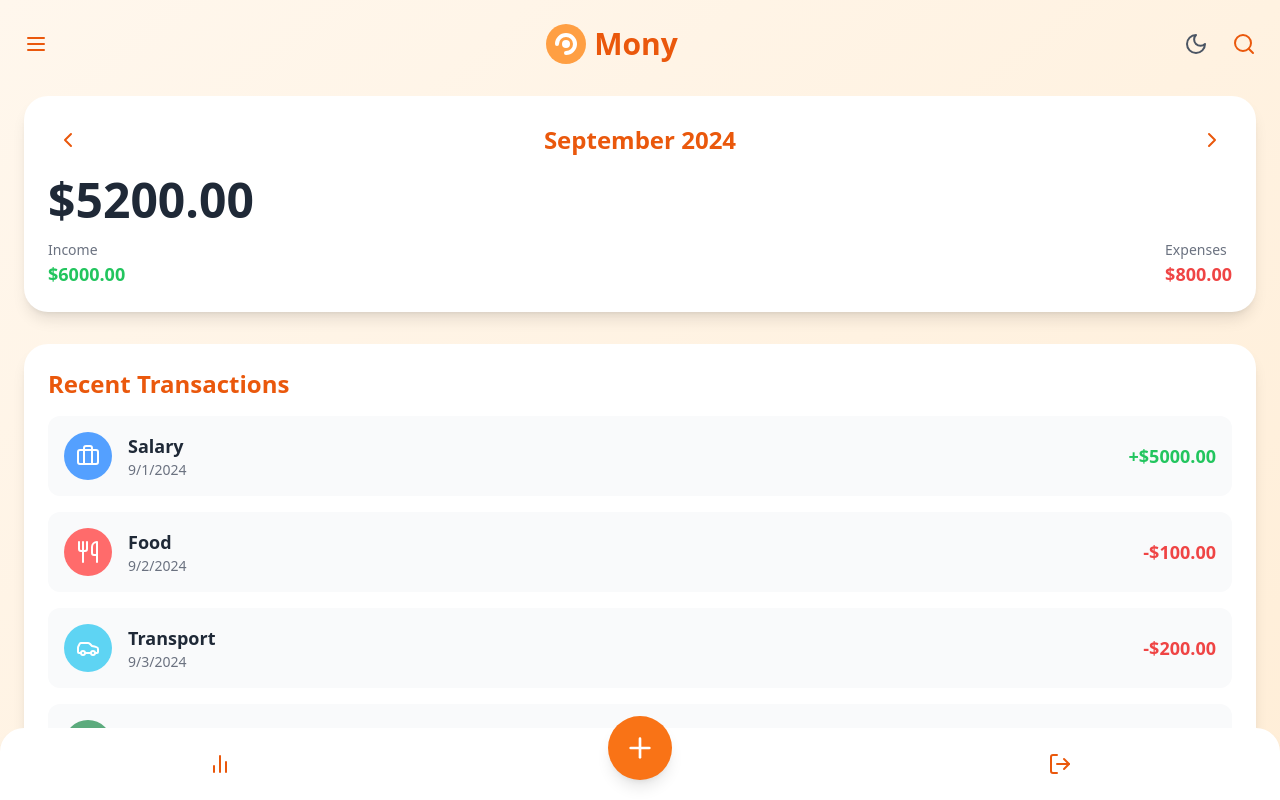
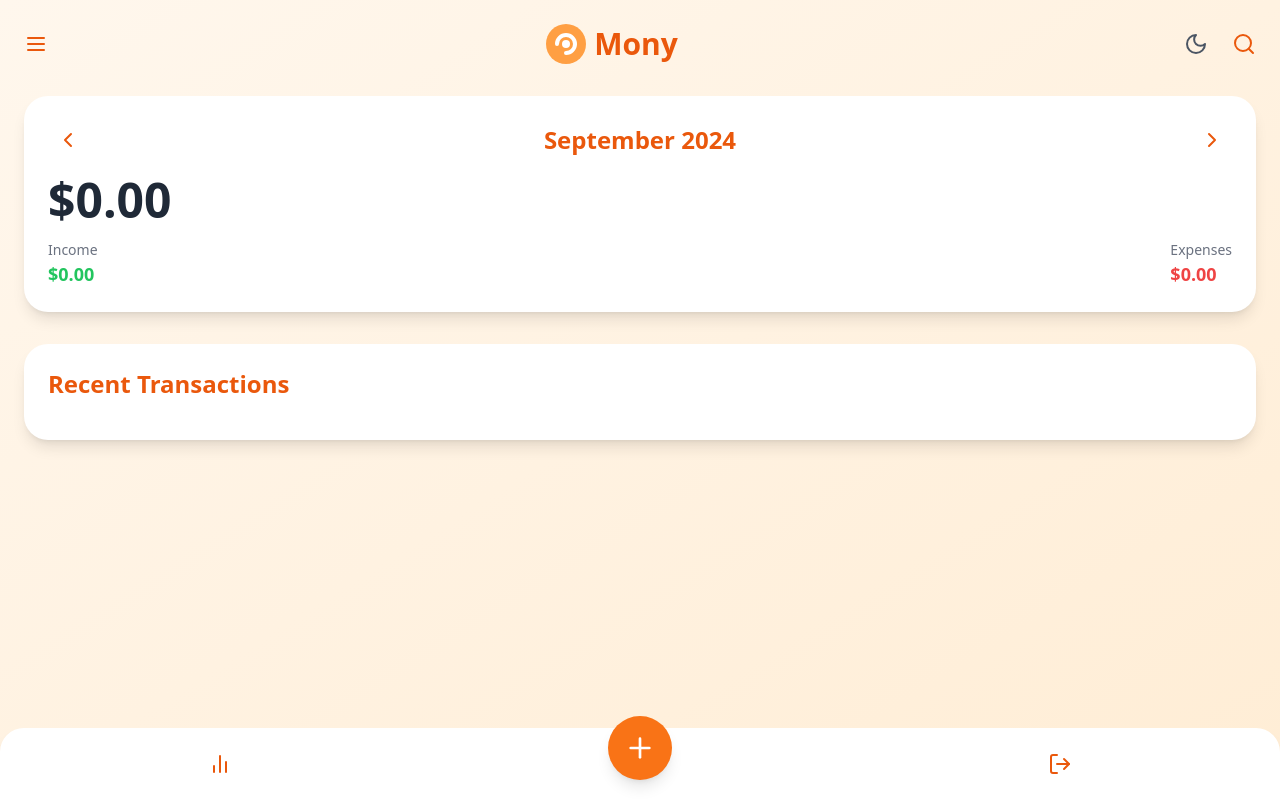
Before and after one commit to su-de-sh/mony, a Next.js app: page /dashboard in a window 1280 px wide. Shown: the top 800 px of the page. Built offline with nearby package versions, Linux system fonts and the light colour scheme.

Commit message:
fix: remove the dummy transaction

```diff
--- a/src/app/dashboard/page.tsx
+++ b/src/app/dashboard/page.tsx
@@ -89,43 +89,7 @@ export default function Mony() {
   const amountInputRef = useRef<HTMLInputElement>(null);
 
   useEffect(() => {
-    setTransactions([
-      {
-        id: 1,
-        type: "income",
-        amount: 5000,
-        category: "Salary",
-        date: new Date(2024, 8, 1),
-      },
-      {
-        id: 2,
-        type: "expense",
-        amount: 100,
-        category: "Food",
-        date: new Date(2024, 8, 2),
-      },
-      {
-        id: 3,
-        type: "expense",
-        amount: 200,
-        category: "Transport",
-        date: new Date(2024, 8, 3),
-      },
-      {
-        id: 4,
-        type: "income",
-        amount: 1000,
-        category: "Investments",
-        date: new Date(2024, 8, 4),
-      },
-      {
-        id: 5,
-        type: "expense",
-        amount: 500,
-        category: "Shopping",
-        date: new Date(2024, 8, 5),
-      },
-    ]);
+    setTransactions([]);
   }, []);
 
   useEffect(() => {
```
